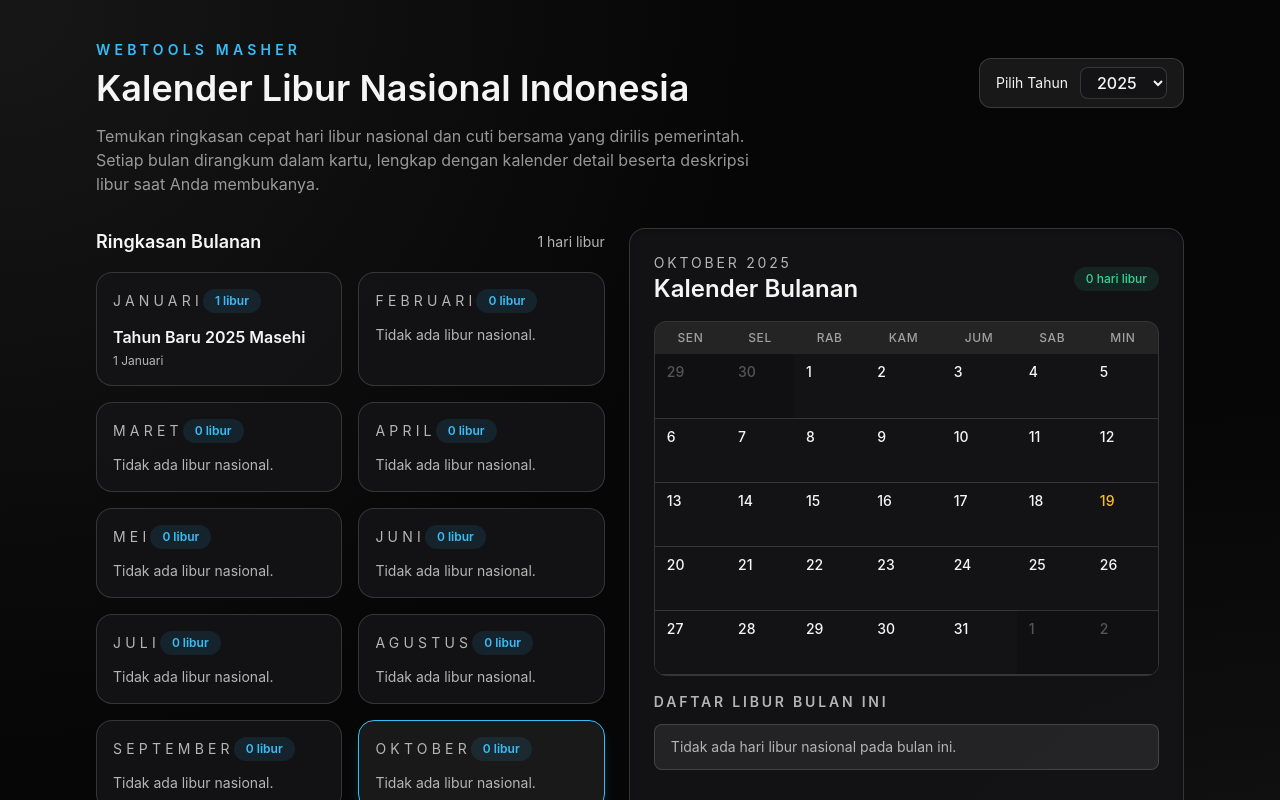
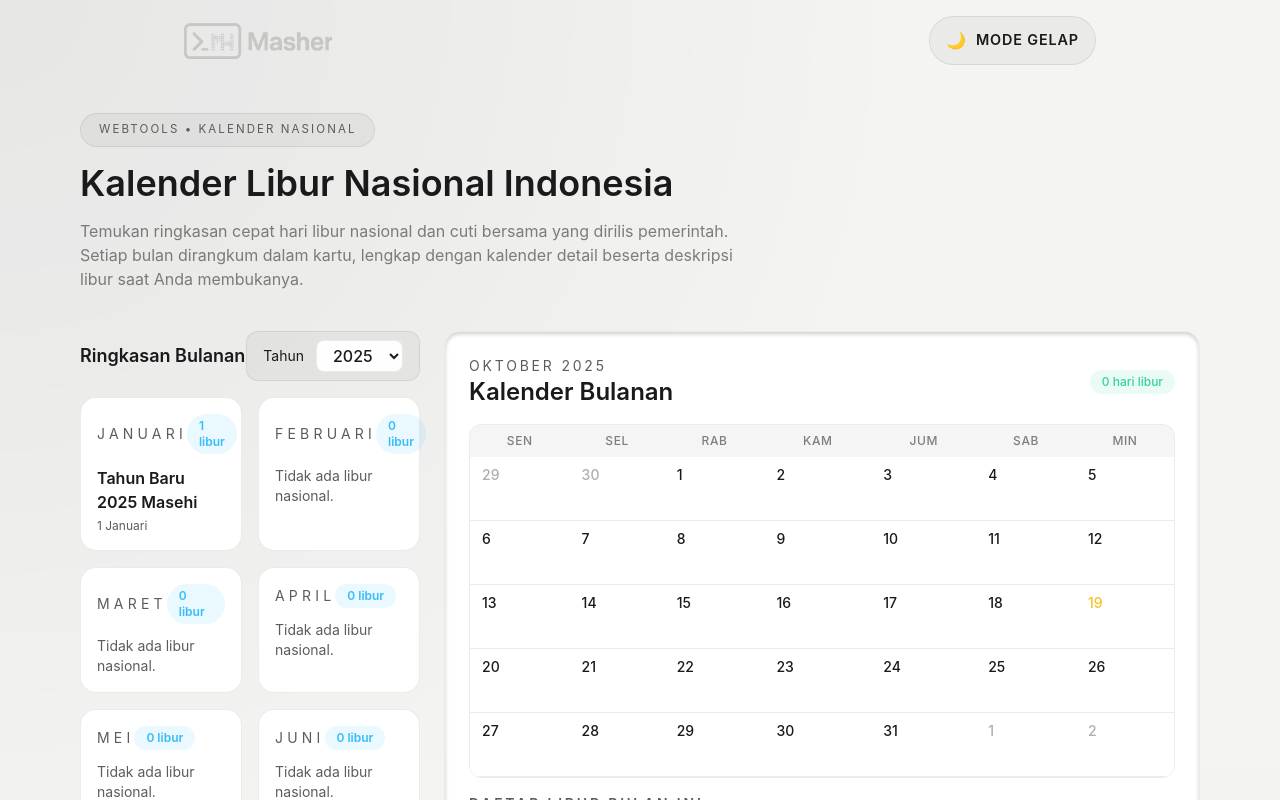
Before and after one commit to heritechie/webtools, a React (Vite) app in the folder kalender-nasional/: page / in a window 1280 px wide. Shown: the top 800 px of the page. Built offline with nearby package versions, Linux system fonts and the light colour scheme.

Commit message:
feat: align kalender header/footer with suite

```diff
--- a/kalender-nasional/src/App.tsx
+++ b/kalender-nasional/src/App.tsx
@@ -10,6 +10,21 @@ import {
 } from './lib/calendar';
 
 const weekdayLabels = listWeekdays();
+
+type ThemeMode = 'dark' | 'light';
+
+const THEME_STORAGE_KEY = 'webtools-theme';
+
+const getInitialTheme = (): ThemeMode => {
+  if (typeof window === 'undefined') {
+    return 'dark';
+  }
+  const stored = window.localStorage.getItem(THEME_STORAGE_KEY);
+  if (stored === 'light' || stored === 'dark') {
+    return stored;
+  }
+  return window.matchMedia('(prefers-color-scheme: light)').matches ? 'light' : 'dark';
+};
 
 const resolveInitialYear = () => {
 	const todayYear = new Date().getFullYear();
@@ -37,6 +52,7 @@ const noop: MonthCalendar = {
 
 export default function App() {
   const [activeYear, setActiveYear] = useState(resolveInitialYear);
+  const [theme, setTheme] = useState<ThemeMode>(getInitialTheme);
 
   const monthSummaries = useMemo(
     () => buildMonthSummaries(HOLIDAYS[activeYear] ?? []),
@@ -67,20 +83,67 @@ export default function App() {
     setActiveYear(Number.parseInt(event.target.value, 10));
   };
 
+  useEffect(() => {
+    if (typeof document === 'undefined') {
+      return;
+    }
+    const root = document.documentElement;
+    root.dataset.theme = theme;
+    root.style.colorScheme = theme;
+    try {
+      window.localStorage.setItem(THEME_STORAGE_KEY, theme);
+    } catch {
+      // ignore storage errors
+    }
+  }, [theme]);
+
+  const toggleTheme = () => {
+    setTheme((prev) => (prev === 'dark' ? 'light' : 'dark'));
+  };
+
+  const themeButtonText = theme === 'dark' ? 'Mode terang' : 'Mode gelap';
+  const themeButtonAriaLabel = theme === 'dark' ? 'Aktifkan mode terang' : 'Aktifkan mode gelap';
+  const themeIcon = theme === 'dark' ? '☀️' : '🌙';
+
   return (
-		<main className="mx-auto flex min-h-screen max-w-6xl flex-col gap-8 px-4 py-10 text-main sm:px-6 lg:px-8">
-			<header className="flex flex-col gap-4">
-				<div className="flex flex-col gap-3 sm:flex-row sm:items-end sm:justify-between">
-					<div>
-						<p className="text-sm font-semibold uppercase tracking-[0.3em] text-accent-blue">
-							Webtools Masher
-						</p>
-			<h1 className="mt-2 font-display text-3xl font-semibold text-main md:text-4xl">
+    <div className="app-shell">
+      <header className="site-header">
+        <a className="site-logo-link" href="/webtools" aria-label="MasHer Webtools">
+          <img className="site-logo" src="/logo_full.png" alt="MasHer Webtools" />
+        </a>
+        <button
+          type="button"
+          className="theme-toggle"
+          onClick={toggleTheme}
+          aria-label={themeButtonAriaLabel}
+        >
+          <span className="theme-toggle__icon" aria-hidden="true">
+            {themeIcon}
+          </span>
+          <span className="theme-toggle__text">{themeButtonText}</span>
+        </button>
+      </header>
+
+      <main className="app-main">
+        <div className="app-container">
+          <section className="space-y-4">
+            <span className="app-badge">Webtools • Kalender Nasional</span>
+            <h1 className="font-display text-3xl font-semibold text-main sm:text-4xl">
               Kalender Libur Nasional Indonesia
             </h1>
-					</div>
-					<label className="flex w-fit items-center gap-3 rounded-xl border border-glass bg-surface-highlight px-4 py-2 text-sm text-main">
-						Pilih Tahun
+            <p className="max-w-2xl text-base text-soft">
+              Temukan ringkasan cepat hari libur nasional dan cuti bersama yang dirilis pemerintah.
+              Setiap bulan dirangkum dalam kartu, lengkap dengan kalender detail beserta deskripsi
+              libur saat Anda membukanya.
+            </p>
+          </section>
+
+          <section className="app-grid">
+            <div className="flex flex-col gap-4">
+              <div className="flex items-center justify-between">
+                <h2 className="text-lg font-semibold text-main">Ringkasan Bulanan</h2>
+                <label className="flex items-center gap-3 rounded-xl border border-glass bg-surface-highlight px-4 py-2 text-sm text-main">
+                  Tahun
                   <select
                     className="rounded-lg border border-glass bg-surface-card px-3 py-1 text-base font-medium text-main focus:outline-none focus:ring-2 focus:ring-accent-blue"
                     value={activeYear}
@@ -93,21 +156,6 @@ export default function App() {
                     ))}
                   </select>
                 </label>
-				</div>
-				<p className="max-w-2xl text-base text-soft">
-					Temukan ringkasan cepat hari libur nasional dan cuti bersama yang dirilis pemerintah.
-					Setiap bulan dirangkum dalam kartu, lengkap dengan kalender detail beserta deskripsi
-					libur saat Anda membukanya.
-				</p>
-			</header>
-
-			<section className="grid gap-6 lg:grid-cols-[minmax(0,1.1fr)_minmax(0,1.2fr)]">
-				<div className="flex flex-col gap-4">
-					<div className="flex items-center justify-between">
-				<h2 className="text-lg font-semibold text-main">Ringkasan Bulanan</h2>
-						<span className="text-sm text-muted">
-							{HOLIDAYS[activeYear]?.length ?? 0} hari libur
-						</span>
               </div>
               <div className="grid gap-4 sm:grid-cols-2">
                 {monthSummaries.map((summary) => {
@@ -188,9 +236,7 @@ export default function App() {
                           <td
                             key={cell.date}
                             className={`h-16 px-3 py-2 align-top ${
-													cell.isCurrentMonth
-														? 'bg-surface-card'
-														: 'bg-surface-alt text-faint'
+                              cell.isCurrentMonth ? 'bg-surface-card' : 'bg-surface-alt text-faint'
                             }`}
                           >
                             <div
@@ -256,10 +302,14 @@ export default function App() {
             </div>
           </section>
 
-			<footer className="rounded-2xl border border-glass bg-surface-highlight px-4 py-3 text-xs text-muted">
-				Data libur diambil dari Keputusan Bersama Menteri untuk tahun berjalan. Silakan perbarui berkas
-				di <code>src/data/holidays.ts</code> ketika jadwal resmi baru dirilis.
-			</footer>
+          <section className="rounded-2xl border border-glass bg-surface-highlight px-4 py-3 text-xs text-muted">
+            Data libur diambil dari Keputusan Bersama Menteri untuk tahun berjalan. Perbarui berkas
+            <code className="mx-1 text-main">src/data/holidays.ts</code> ketika jadwal resmi baru dirilis.
+          </section>
+        </div>
       </main>
+
+      <footer className="site-footer">© {new Date().getFullYear()} Masher. All rights reserved.</footer>
+    </div>
   );
 }
--- a/kalender-nasional/src/index.css
+++ b/kalender-nasional/src/index.css
@@ -29,6 +29,28 @@
 			radial-gradient(circle at bottom right, rgba(96, 96, 96, 0.18), transparent 40%), #060606;
 	}
 
+	:root[data-theme='light'] {
+		--surface: #f4f4f3;
+		--surface-alt: rgba(255, 255, 255, 0.88);
+		--surface-card: rgba(255, 255, 255, 0.96);
+		--surface-highlight: rgba(0, 0, 0, 0.04);
+		--glass-stroke: rgba(0, 0, 0, 0.08);
+		--shadow-soft: 0 18px 34px rgba(0, 0, 0, 0.12);
+
+		--text-main: #1a1a1a;
+		--text-muted: #5c5c5c;
+		--text-soft: rgba(70, 70, 70, 0.68);
+		--text-faint: rgba(52, 52, 52, 0.4);
+
+		--accent-primary: #3a3a3a;
+		--accent-blue: #4f46e5;
+		--accent-green: #15803d;
+		--accent-amber: #d97706;
+
+		--gradient-bg: radial-gradient(circle at top left, rgba(0, 0, 0, 0.06), transparent 45%),
+			radial-gradient(circle at bottom right, rgba(96, 96, 96, 0.08), transparent 40%), #f4f4f3;
+	}
+
 	body {
 		margin: 0;
 		min-height: 100vh;
@@ -53,6 +75,131 @@
 	::selection {
 		background: rgba(210, 210, 207, 0.28);
 		color: #080808;
+	}
+}
+
+@layer components {
+	.app-shell {
+		min-height: 100vh;
+		display: flex;
+		flex-direction: column;
+		background: var(--gradient-bg);
+		color: var(--text-main);
+	}
+
+	.site-header {
+		position: static;
+		display: flex;
+		align-items: center;
+		justify-content: space-between;
+		padding: 16px 24px 0;
+		width: min(960px, calc(100% - 32px));
+		margin: 0 auto;
+	}
+
+	.site-logo-link {
+		display: inline-flex;
+		align-items: center;
+	}
+
+	.site-logo {
+		height: 36px;
+		width: auto;
+		object-fit: contain;
+	}
+
+	.theme-toggle {
+		display: inline-flex;
+		align-items: center;
+		gap: 10px;
+		padding: 10px 16px;
+		border-radius: 999px;
+		border: 1px solid var(--glass-stroke);
+		background: var(--surface-highlight);
+		color: var(--text-main);
+		font-size: 0.9rem;
+		font-weight: 600;
+		transition: background 0.2s ease, border-color 0.2s ease, box-shadow 0.2s ease;
+	}
+
+	.theme-toggle:hover,
+	.theme-toggle:focus-visible {
+		border-color: rgba(210, 210, 207, 0.32);
+		background: rgba(235, 235, 235, 0.12);
+		outline: none;
+		box-shadow: var(--shadow-soft);
+	}
+
+	.theme-toggle__icon {
+		font-size: 1rem;
+	}
+
+	.theme-toggle__text {
+		letter-spacing: 0.06em;
+		text-transform: uppercase;
+	}
+
+	.app-main {
+		flex: 1 1 auto;
+		padding: 48px 0 64px;
+	}
+
+	.app-container {
+		width: min(1120px, calc(100% - 32px));
+		margin: 0 auto;
+		display: flex;
+		flex-direction: column;
+		gap: 40px;
+	}
+
+	.app-badge {
+		display: inline-flex;
+		align-items: center;
+		gap: 8px;
+		padding: 6px 18px;
+		border-radius: 999px;
+		border: 1px solid var(--glass-stroke);
+		background: var(--surface-highlight);
+		color: var(--text-muted);
+		font-size: 0.72rem;
+		letter-spacing: 0.18em;
+		text-transform: uppercase;
+	}
+
+	.surface-card {
+		border-radius: 24px;
+		border: 1px solid var(--glass-stroke);
+		background: var(--surface-card);
+		box-shadow: var(--shadow-soft);
+		backdrop-filter: blur(24px);
+	}
+
+	.surface-card--muted {
+		background: var(--surface-alt);
+	}
+
+	.app-grid {
+		display: grid;
+		gap: 24px;
+		align-items: start;
+	}
+
+	@media (min-width: 1280px) {
+		.app-grid {
+			grid-template-columns: 340px 1fr;
+		}
+	}
+
+	.site-footer {
+		width: min(960px, calc(100% - 32px));
+		margin: 0 auto 40px;
+		padding: 16px 24px;
+		border-radius: 16px;
+		border: 1px solid var(--glass-stroke);
+		background: var(--surface-highlight);
+		color: var(--text-muted);
+		font-size: 0.82rem;
+		text-align: center;
 	}
 }
 
```
Also changed, not shown: kalender-nasional/public/logo_full.png (added). Lines whose indentation alone changed are shown as unchanged.
